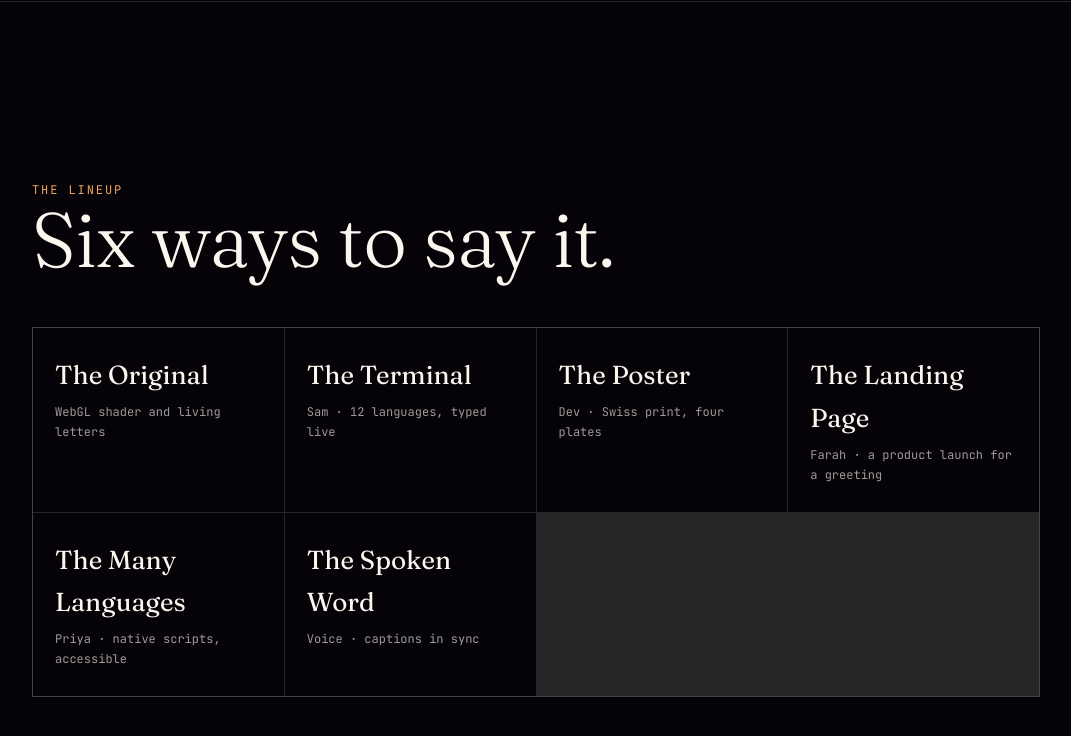
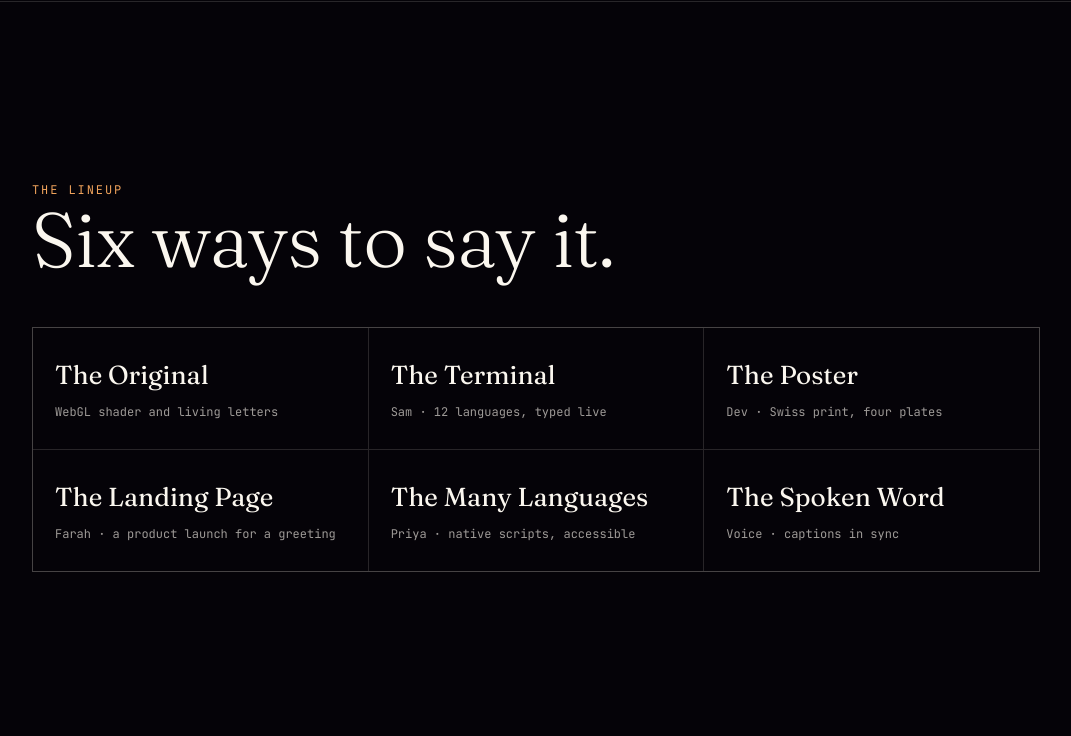
Before and after one commit to mikeorme/hello-world-showcase, a plain HTML site: page index.html in a window 1280 px wide. Both pictures are taken after a click on the link "SEE THE LINEUP". Shown: the part 5674-6410 px from the top of the page, without its empty margins (104-1175 px from the left). Drawn offline with Linux system fonts and the light colour scheme.

Commit message:
Fix lineup grid; update README and LEARNING for story homepage
Co-Authored-By: Claude Sonnet 5.5 <noreply@anthropic.com>

```diff
--- a/index.html
+++ b/index.html
@@ -70,7 +70,7 @@
   .card .go::after{content:" \2192"}
   .card .go::before{content:""; position:absolute; inset:0}
   @container (min-width:420px){ .card h3{font-size:36px} }
-  .lineup{display:grid; grid-template-columns:repeat(auto-fit, minmax(min(100%,220px),1fr)); gap:1px; background:var(--line); border:1px solid var(--line); margin-top:48px}
+  .lineup{display:grid; grid-template-columns:repeat(auto-fit, minmax(min(100%,280px),1fr)); gap:1px; background:var(--line); border:1px solid var(--line); margin-top:48px}
   .lineup a{background:var(--bg); padding:26px 22px; text-decoration:none; transition:background .2s; display:flex; flex-direction:column; gap:6px}
   .lineup a:hover,.lineup a:focus-visible{background:var(--bg2)}
   .lineup b{font-family:var(--serif); font-weight:400; font-size:26px}
```
Also changed, not shown: 2 other files.
